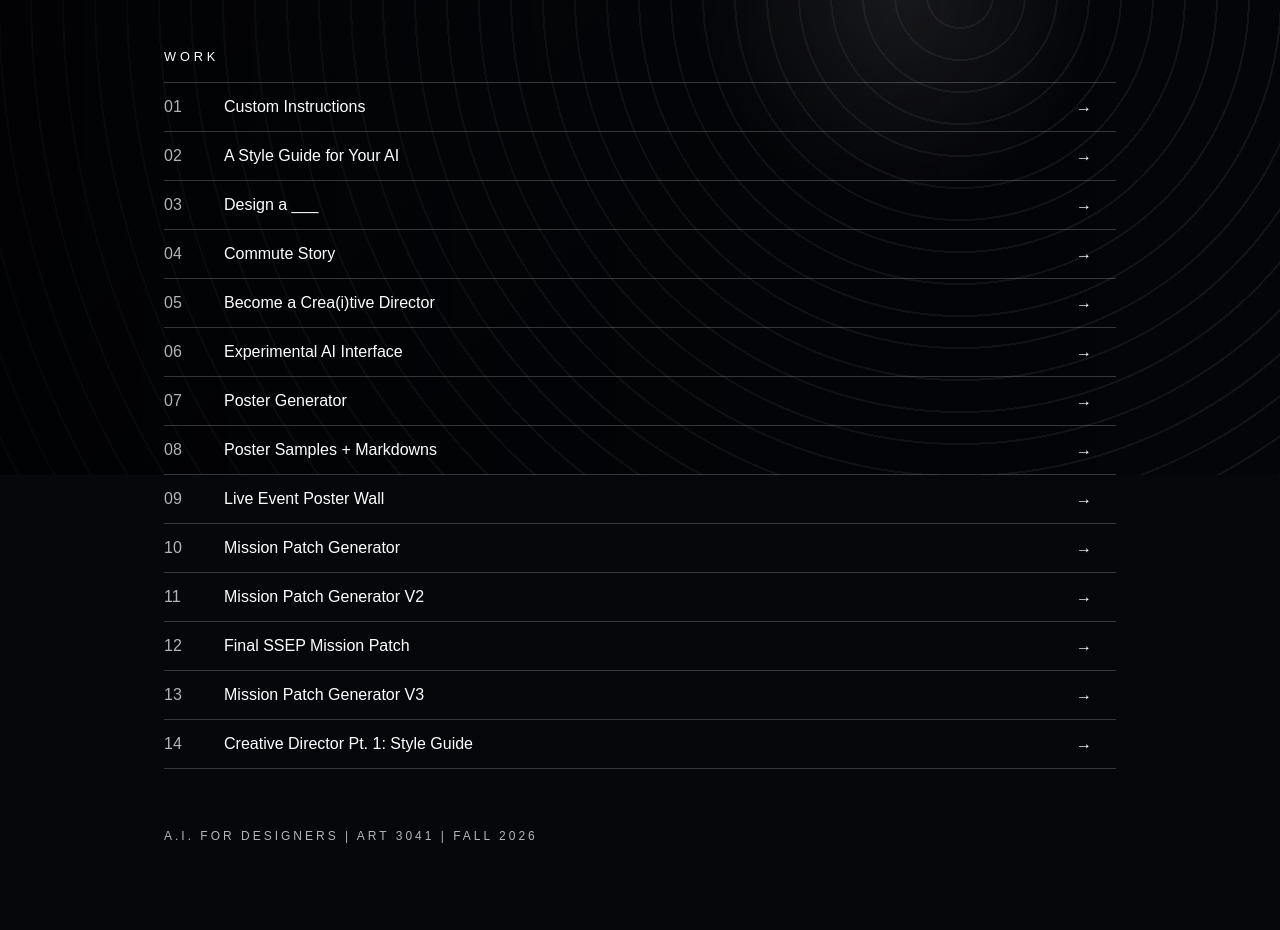
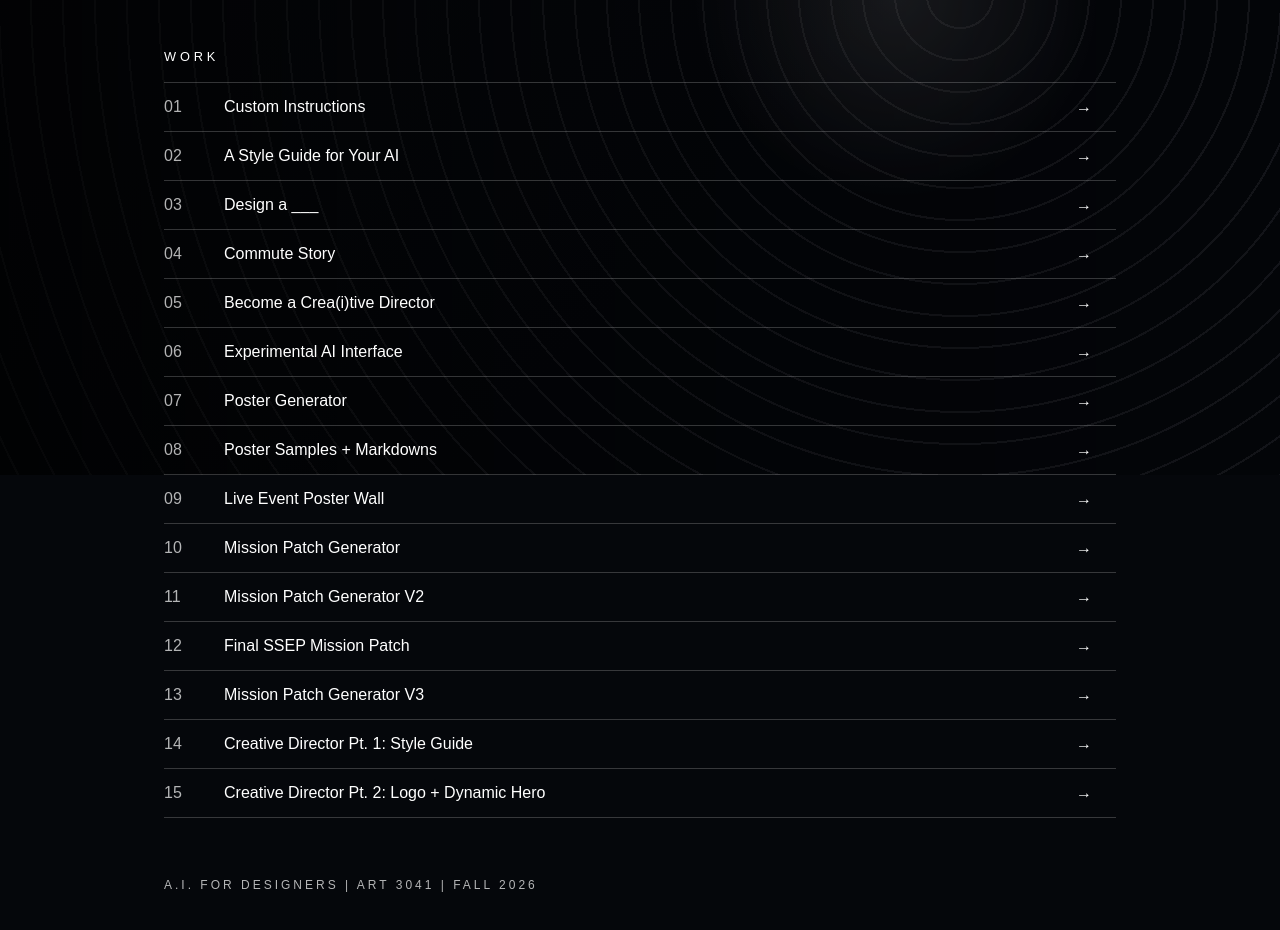
Before and after one commit to MdKarim6/work, a plain HTML site: page index.html in a window 1280 px wide. Shown: the part 325-1255 px from the top of the page. Before the commit the page ends 1228 px from the top, so only its background shows below. Drawn offline with Linux system fonts and the light colour scheme.

Commit message:
Add link for Creative Director Pt. 2 project

```diff
--- a/index.html
+++ b/index.html
@@ -226,6 +226,12 @@ body:after{
       <div>→</div>
     </a>
 
+    <a class="row" href="Creative%20Director%20Pt.%202%20Logo%20%2B%20Dynamic%20Hero.html">
+      <div class="num">15</div>
+      <div class="project">Creative Director Pt. 2: Logo + Dynamic Hero</div>
+      <div>→</div>
+    </a>
+
   </div>
 
   <div class="footer">
```
